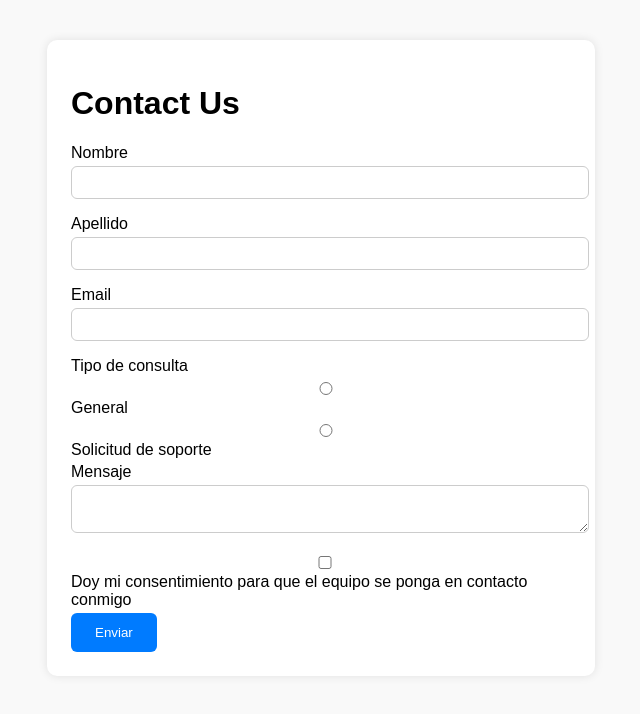
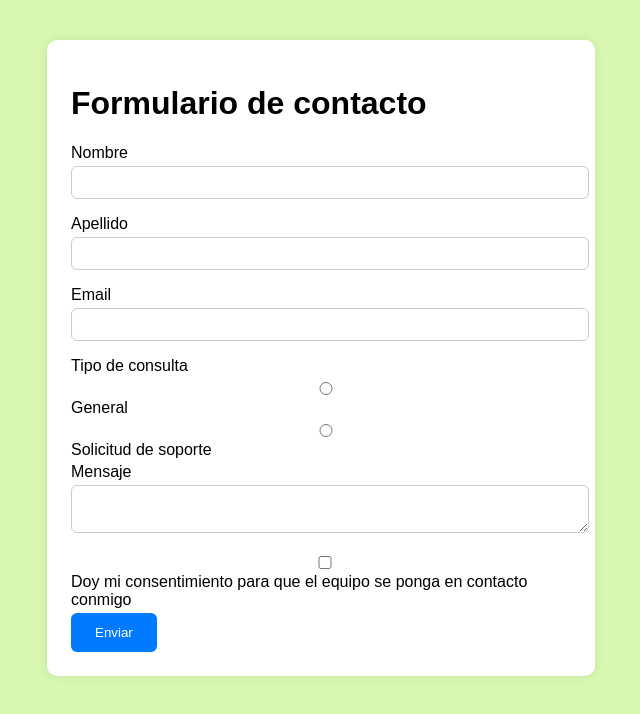
Before and after one commit to mtroncosoblanco/FrontedMentor, a plain HTML site: page index.html in a window 1280 px wide. Shown: the whole page, without its empty margins (319-959 px from the left). Drawn offline with Linux system fonts and the light colour scheme.

Commit message:
comprobar css

```diff
--- a/index.html
+++ b/index.html
@@ -10,6 +10,7 @@
   <link rel="preconnect" href="https://fonts.gstatic.com" crossorigin>
   <link rel="stylesheet" href="style.css">
 
+
   <title>Formulario de contacto</title>
 
 </head>
@@ -17,7 +18,7 @@
 <body>
    <div class="container">
     <form id="contactForm" novalidate>
-      <h1>Contact Us</h1>
+      <h1>Formulario de contacto</h1>
 
       <div class="form-row">
         <div class="form-group">
--- a/style.css
+++ b/style.css
@@ -3,7 +3,7 @@ body {
   padding: 2rem;
   display: flex;
   justify-content: center;
-  background: #f9f9f9;
+  background: #d3f7a7dd;
 }
 
 form {
```
